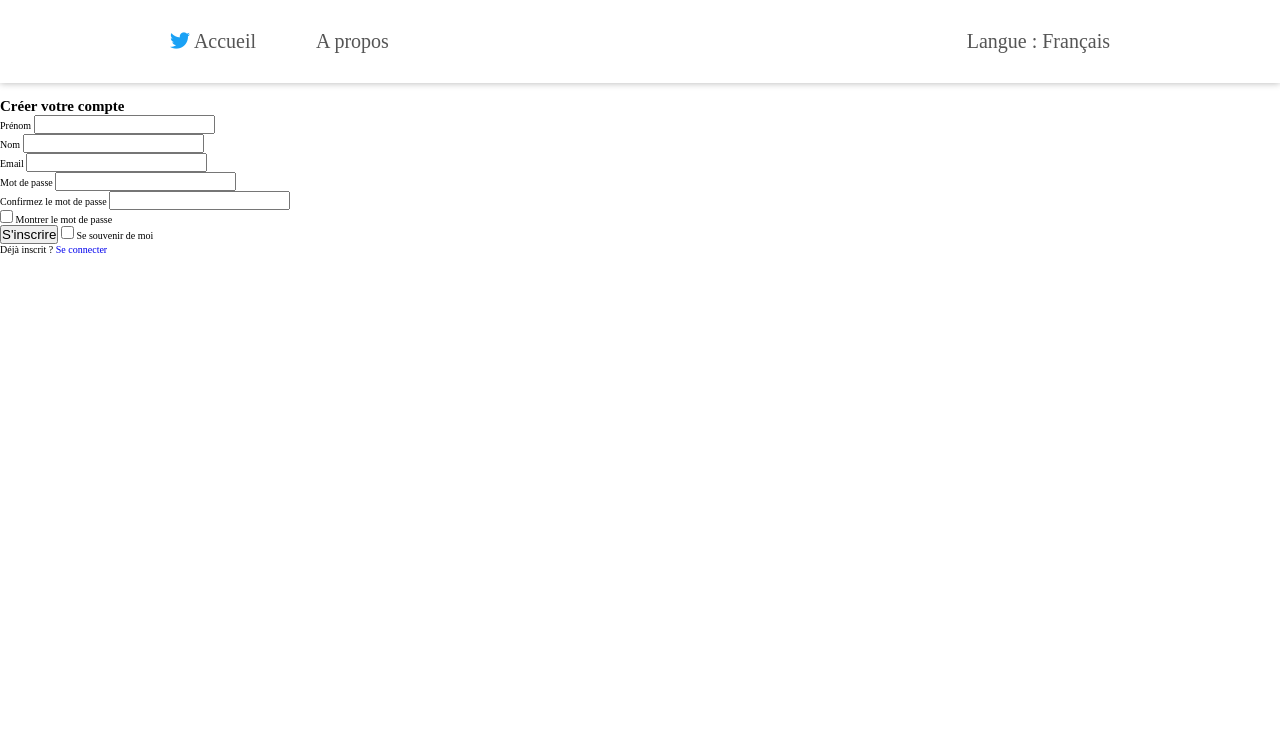
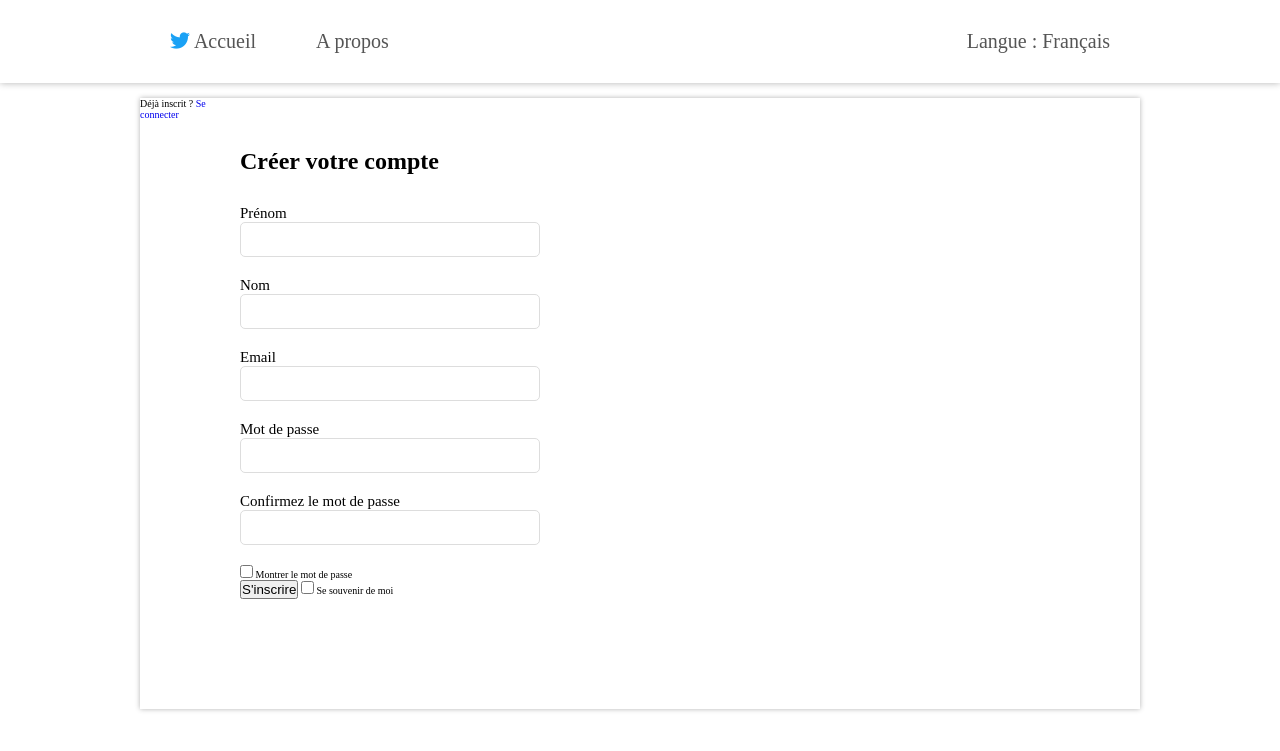
Before and after one commit to elias-cardon/jobber, a PHP site: page /sign.php in a window 1280 px wide. Shown: the top 751 px of the page. Run offline with PHP 8.4, Linux system fonts and the light colour scheme.

Commit message:
On fait le css du formulaire

```diff
--- a/frontend/assets/css/sign.css
+++ b/frontend/assets/css/sign.css
@@ -56,3 +56,49 @@ section.sign-container{
 .nav-header-sign__up li:hover::after{
     opacity: 1;
 }
+
+.form-container{
+    grid-column: 2/3;
+    grid-row: 2/3;
+    background-color: #fff;
+    box-shadow: 0 0 0.5rem rgb(0 0 0 /30%);
+    width: 100rem;
+    display: grid;
+    grid-template-columns: 10rem 8fr;
+    grid-template-rows: 2fr 100px;
+}
+
+.form-container .form-content{
+    grid-column: 2/-1;
+    grid-row: 1/2;
+    padding: 5rem 0 1rem 0;
+}
+
+.header-form-content h2{
+    font-size: 2.4rem;
+    margin-bottom: 3rem;
+}
+
+.formField{
+    display: flex;
+    flex-direction: column;
+}
+
+.form-group{
+    margin-bottom: 2rem;
+}
+
+.form-group label{
+    font-size: 1.5rem;
+    font-weight: 300;
+}
+
+input:not(.form-checkbox){
+    width: 30rem;
+    display: block;
+    height: 3.5rem;
+    border: 0.1rem solid #ddd;
+    border-radius: 0.5rem;
+    font-size: 1.5rem;
+    padding-left: 1rem;
+}
--- a/sign.php
+++ b/sign.php
@@ -50,7 +50,7 @@
                 </div>
                 <div class="form-btn-wrapper">
                     <button type="submit" class="btn-form">S'inscrire</button>
-                    <input type="checkbox" id="check" name="remember">
+                    <input type="checkbox" class="form-checkbox" id="check" name="remember">
                     <label for="check">Se souvenir de moi</label>
                 </div>
             </form>
```
